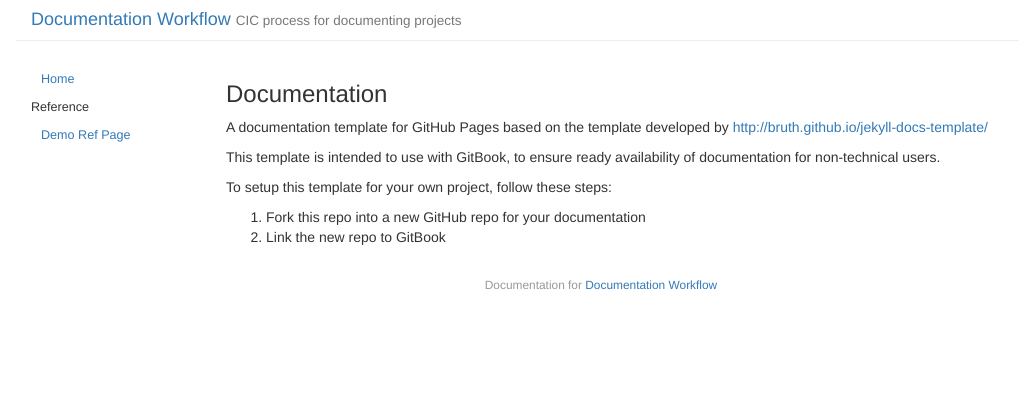
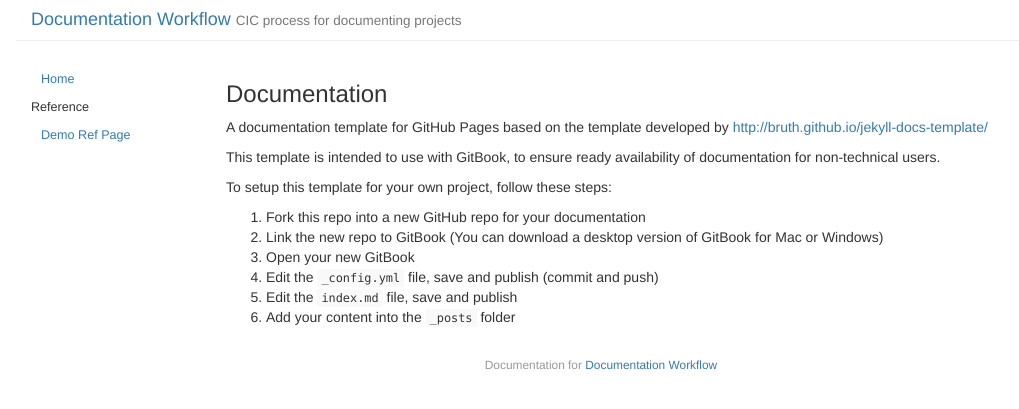
Before and after one commit to andrewresearch/doc-workflow, a Jekyll site: the page built from index.md, in a window 1280 px wide. Shown: the top 409 px of the page, without its empty margins (39-1058 px from the left). Built offline with Jekyll 4.4.1, drawn with Linux system fonts in a browser that asks for light colours.

Commit message:
Updates index.md
Auto commit by GitBook Editor

```diff
--- a/index.md
+++ b/index.md
@@ -13,4 +13,8 @@ This template is intended to use with GitBook, to ensure ready availability of d
 To setup this template for your own project, follow these steps:
 
 1. Fork this repo into a new GitHub repo for your documentation
-2. Link the new repo to GitBook
+2. Link the new repo to GitBook \(You can download a desktop version of GitBook for Mac or Windows\)
+3. Open your new GitBook
+4. Edit the `_config.yml` file, save and publish \(commit and push\)
+5. Edit the  `index.md` file, save and publish
+6. Add your content into the `_posts` folder
```
